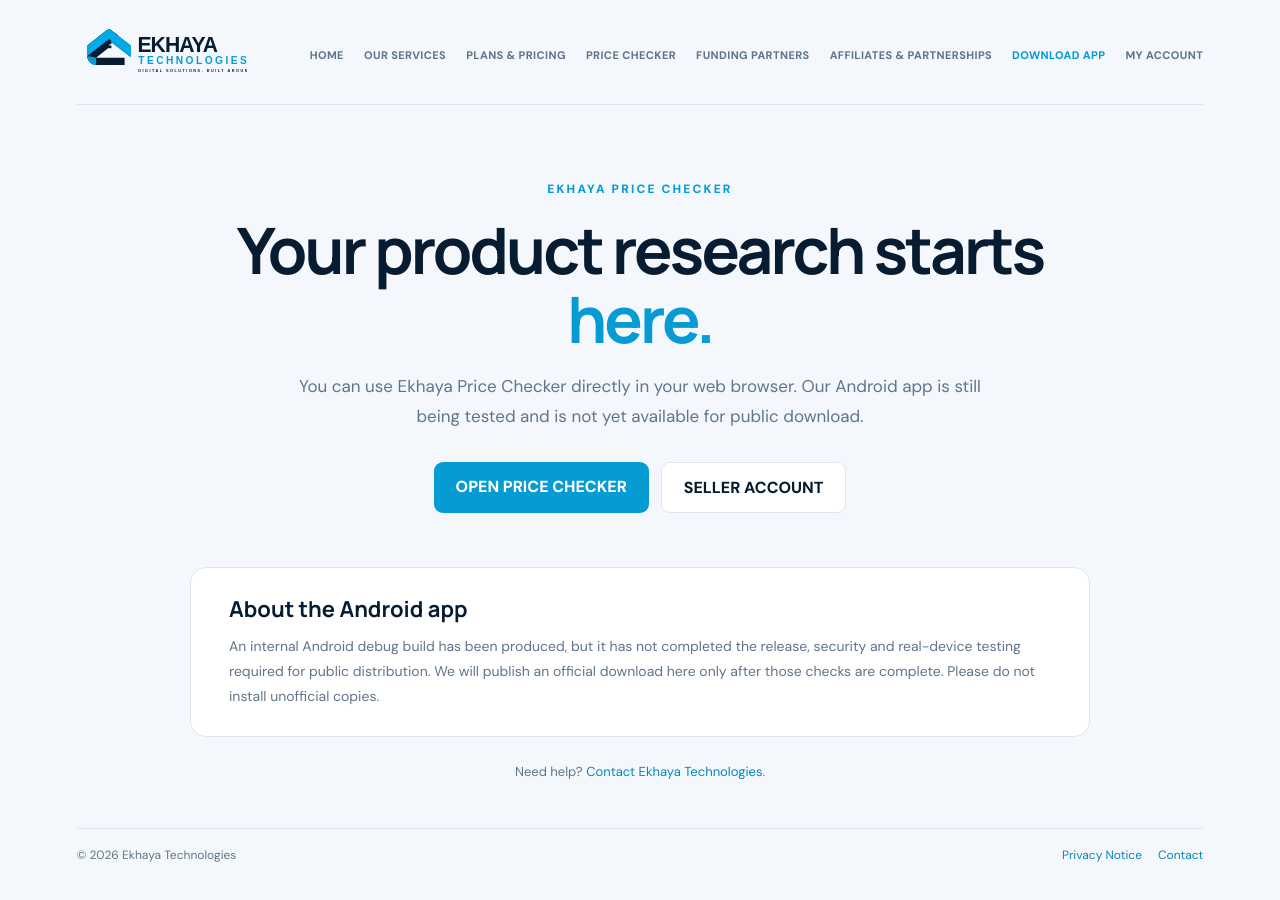
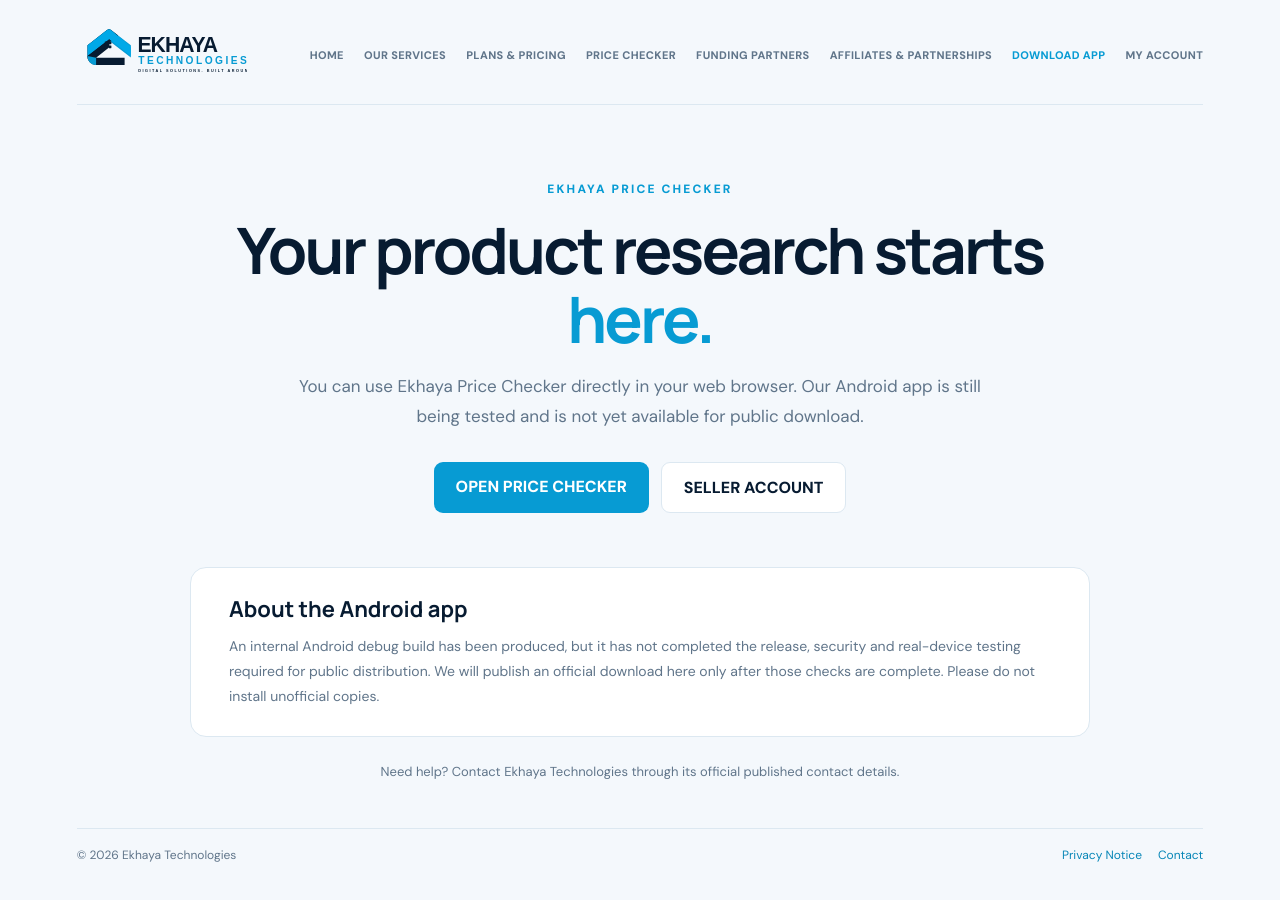
Before and after one commit to Luxolog/ekhaya-commerce-platform, a Next.js app: page /download in a window 1280 px wide. Shown: the top 900 px of the page. Built offline with nearby package versions, Linux system fonts and the light colour scheme.

Commit message:
Remove unverified support email from customer pages

```diff
--- a/src/app/download/page.tsx
+++ b/src/app/download/page.tsx
@@ -37,7 +37,7 @@ export default function DownloadPage() {
           </p>
         </div>
         <p style={{ color: "#60758A", fontSize: 13, marginTop: 26 }}>
-          Need help? <a href="mailto:support@ekhayatech.co.za" style={{ color: "#0786B7" }}>Contact Ekhaya Technologies</a>.
+          Need help? Contact Ekhaya Technologies through its official published contact details.
         </p>
       </section>
       <SiteFooter />
```
